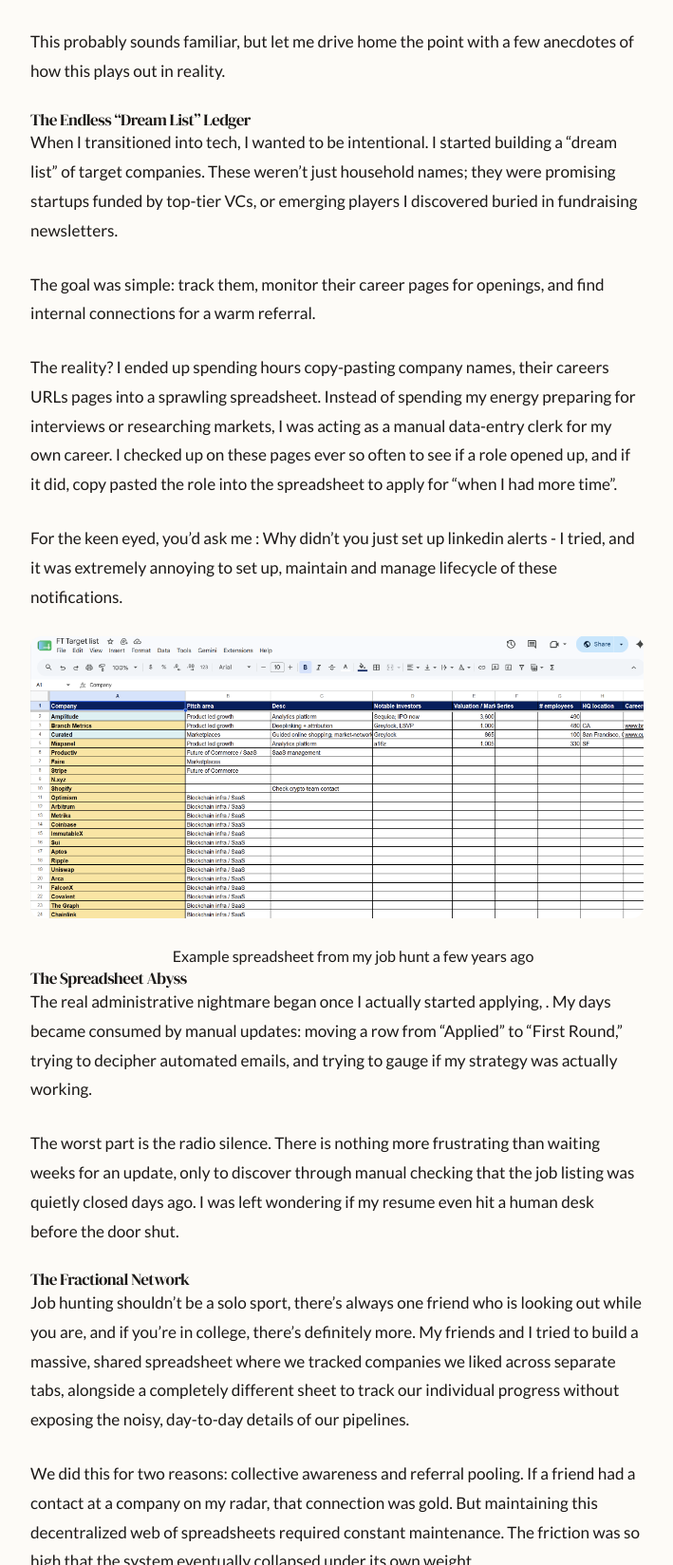
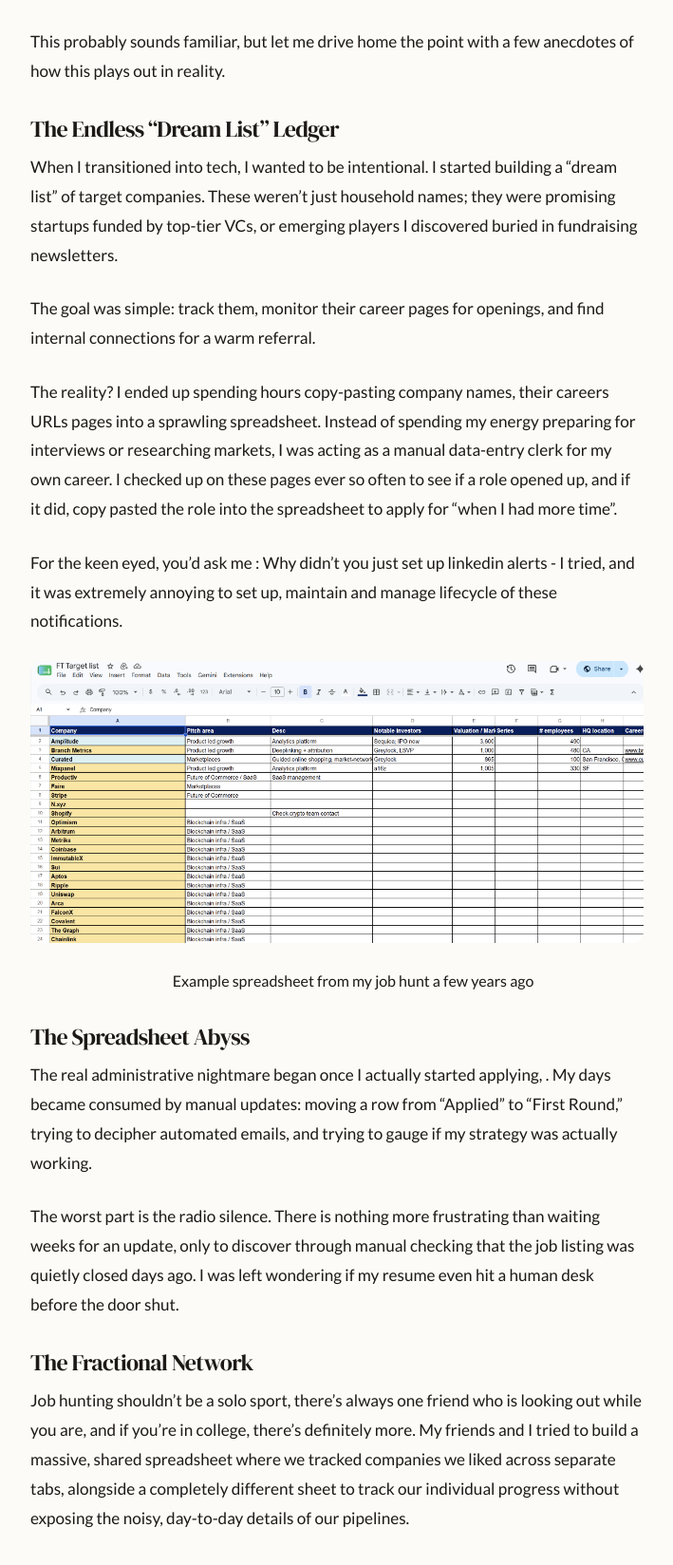
Before and after one commit to akshayrangasai/akshayrangasai.github.io, an Astro site: page /blog/general/relevel-introduction in a window 1280 px wide. Shown: the part 1071-2719 px from the top of the page at 95% size, without its empty margins (268-977 px from the left). Built offline with nearby package versions, Linux system fonts and the light colour scheme; Astro itself is replaced by a stand-in of ours.

Commit message:
Update Relevel-Introduction.md

```diff
--- a/src/content/blog/general/Relevel-Introduction.md
+++ b/src/content/blog/general/Relevel-Introduction.md
@@ -1,6 +1,6 @@
 ---
 title: Relevel - Find the job of your dreams
-description: _Don't find a job. Close it._
+description: Don't find a job. Close it.
 pubDate: Apr 04 2026
 tags:
   - productivity
@@ -9,6 +9,7 @@ tags:
 updatedDate: May 23 2026
 ---
 ## The job "hunting" process is broken
+
 
 Over the last decade, I’ve changed roles five times. You’d think that navigating the tech ecosystem as a veteran job hunter would make the process smoother, but instead, it has only highlighted how painful it is as an applicant. Despite all the innovation we build _for_ our companies, the tools we use to manage our own careers are non-existent at best.
 
@@ -22,7 +23,7 @@ Through every job hunt, I’ve run into three core problems:
 
 This probably sounds familiar, but let me drive home the point with a few anecdotes of how this plays out in reality.
 
-#### The Endless "Dream List" Ledger
+### The Endless "Dream List" Ledger
 
 
 When I transitioned into tech, I wanted to be intentional. I started building a "dream list" of target companies. These weren’t just household names; they were promising startups funded by top-tier VCs, or emerging players I discovered buried in fundraising newsletters.
@@ -36,13 +37,14 @@ For the keen eyed, you'd ask me : Why didn't you just set up linkedin alerts - I
 ![Spreadsheet 1](../../../assets/quant-dating/relevelsp1.png)
 <center> Example spreadsheet from my job hunt a few years ago </center>
 
-#### The Spreadsheet Abyss
+### The Spreadsheet Abyss
+
 
 The real administrative nightmare began once I actually started applying, . My days became consumed by manual updates: moving a row from "Applied" to "First Round," trying to decipher automated emails, and trying to gauge if my strategy was actually working.
 
 The worst part is the radio silence. There is nothing more frustrating than waiting weeks for an update, only to discover through manual checking that the job listing was quietly closed days ago. I was left wondering if my resume even hit a human desk before the door shut.
 
-#### The Fractional Network
+### The Fractional Network
 
 
 Job hunting shouldn't be a solo sport, there's always one friend who is looking out while you are, and if you're in college, there's definitely more. My friends and I tried to build a massive, shared spreadsheet where we tracked companies we liked across separate tabs, alongside a completely different sheet to track our individual progress without exposing the noisy, day-to-day details of our pipelines.
@@ -65,6 +67,7 @@ You don't need another job board. You need to close the open roles waiting for y
 
 ## Using Agents to Your Advantage
 
+
 This is why I built **[Relevel](https://app.relevel.work)** — a personal AI agent for your job search that handles the operational overhead so you can focus on what actually moves the needle: preparing, applying, and interviewing.
 
 Relevel is not a job board. It's not the right place to _discover_ jobs. It's the place where you track and maintain your entire process — from the moment you hear about a company to the day you close an offer — helped along by AI agents that do the work you shouldn't be doing manually.
@@ -72,6 +75,7 @@ Relevel is not a job board. It's not the right place to _discover_ jobs. It's
 Here's how it solves each of the problems I described above.
 
 ### Solving the Dream List: Email Your Agent
+
 
 Remember the spreadsheet? The copy-pasting? The manual career-page monitoring? Gone.
 
@@ -103,6 +107,7 @@ And it doesn't stop. **Every night**, Relevel re-scans every tracked company's
 
 ### Solving the Spreadsheet Abyss: Track Applications to Close
 
+
 Remember the rows I was manually shuffling between "Applied" and "First Round"? The radio silence? The roles that closed without telling me?
 
 Relevel checks every day. Every listing you're tracking gets automatically verified — if a role closes, you know immediately, not three weeks later when you finally get around to checking. No more wasted energy applying to positions that already filled.
@@ -117,6 +122,7 @@ Add external jobs manually — recruiter outreach, referrals, roles you found on
 
 ### Solving the Fractured Network: Search Together
 
+
 Remember the shared spreadsheet that collapsed under its own weight? The separate tabs, the different sheets, the friction of keeping it all in sync?
 
 Relevel lets you **connect with friends and share what you're tracking**. The best signal for whether a company is worth joining doesn't come from a job board — it comes from the people you respect. When someone you think highly of is tracking companies you haven't seen, that's a stronger signal than any algorithm.
@@ -126,6 +132,7 @@ Browse your friends' company lists. See what they're excited about. Add any comp
 Share only what you want to share — if at all. Your company list, your pipeline, your saved jobs — each is a separate permission. Collaborative without the collapse.
 
 ### Closing the Interview: Prep That Compounds
+
 
 You got the interview. Now close it.
 
@@ -145,6 +152,7 @@ It reads your resume, your transcripts, and your other answers. It learns your v
 
 ### Who This Is For
 
+
 If you've ever:
 
 - Spent an afternoon acting as a data-entry clerk for your own career
```
